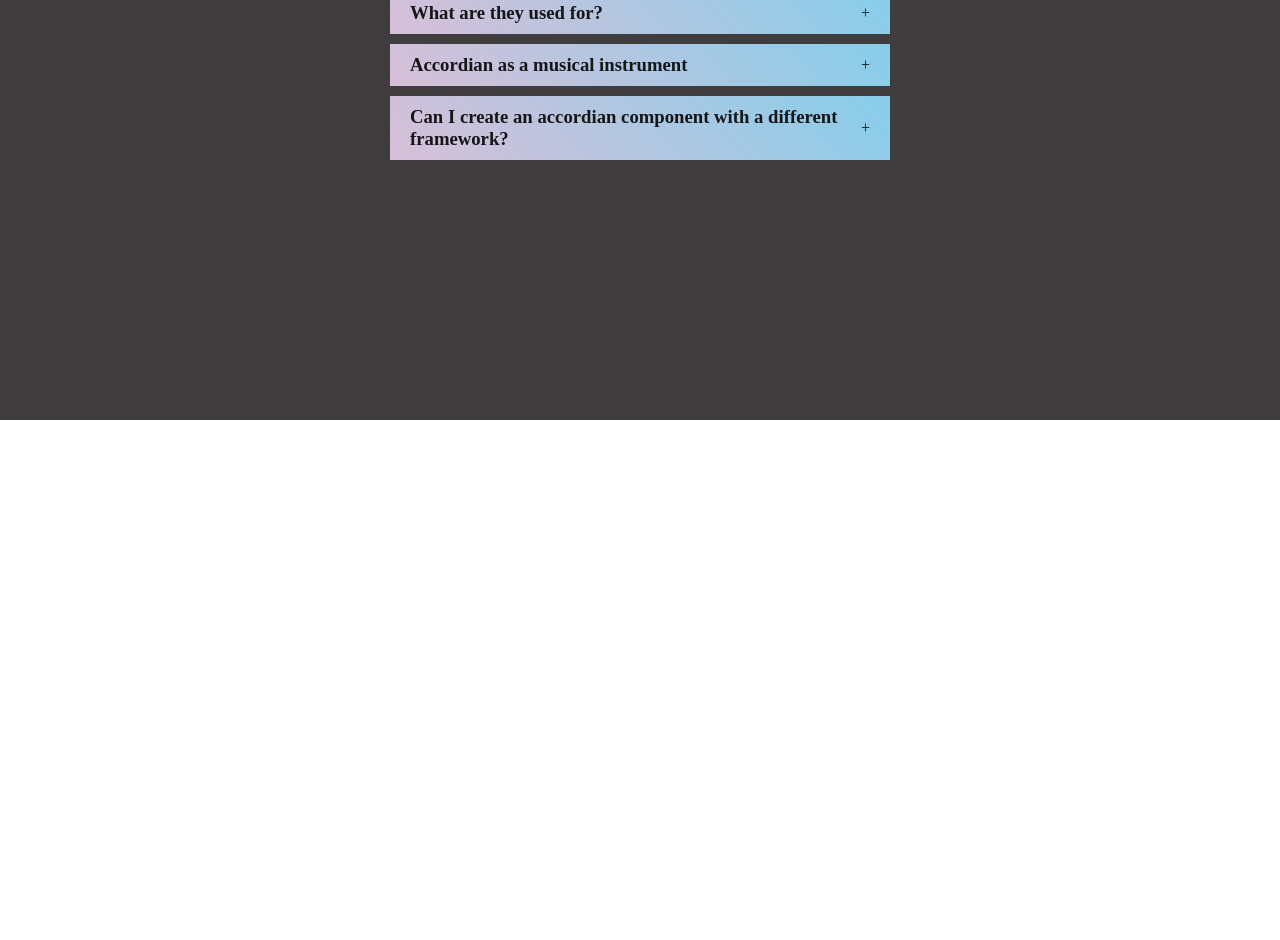
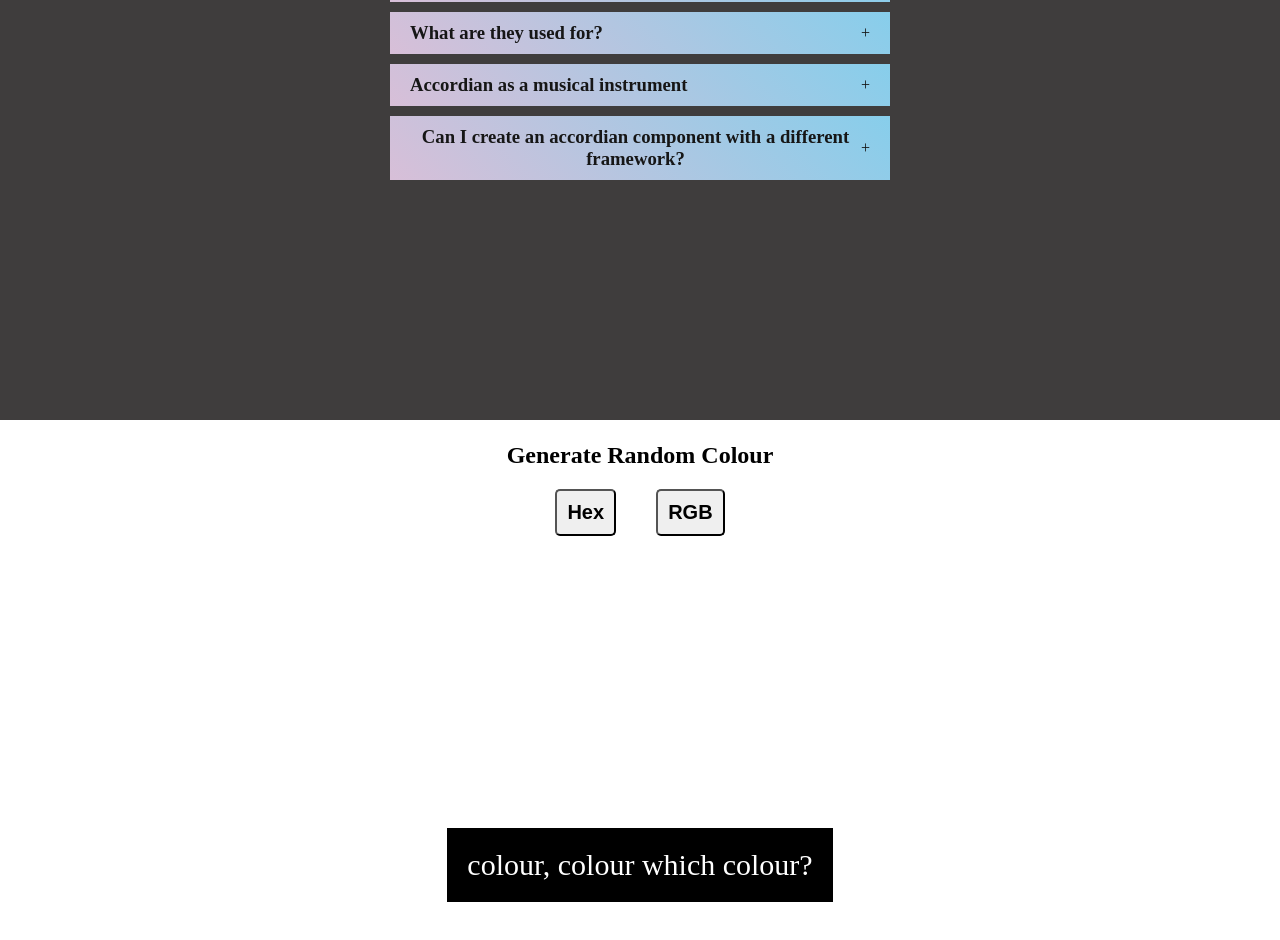
Before and after one commit to RuchiBadkur/react-practice-projects, a React (Create React App) app: page / in a window 1280 px wide. Shown: the part 380-1320 px from the top of the page. Before the commit the page ends 800 px from the top, so only its background shows below. Built offline with nearby package versions, Linux system fonts and the light colour scheme.

Commit message:
random color generator component added

```diff
--- a/src/App.js
+++ b/src/App.js
@@ -1,11 +1,13 @@
 import React from "react";
 import "./App.css";
 import Accordian from "./components/accordian/Accordian";
+import Random from "./components/random-color-generator/Random";
 
 const App = () => {
     return (
         <>
             <Accordian />
+            <Random />
         </>
     )
 }
--- a/src/components/accordian/Accordian.js
+++ b/src/components/accordian/Accordian.js
@@ -6,7 +6,7 @@ const Accordian = () => {
 
     const [selected, setSelected] = useState(null);
     const [enableMultiSelection, setEnableMultiSelection] = useState(false);
-    const [multiple, setMultiple] = useState([]); //store open tabs id
+    const [multiple, setMultiple] = useState([]); //stores open tabs id
 
     function handleSingleSelection(getCurrentId){
 
--- /dev/null
+++ b/src/components/random-color-generator/Random.js
@@ -0,0 +1,57 @@
+import React, {useState} from "react";
+import "./styles.css";
+
+const Random = () => {
+    const [color, setColor] = useState("colour, colour which colour?");
+    // const [typeOfColor, setTypeOfColor] = useState("");
+
+    function hex(){
+        const letters = [0, 1, 2, 3, 4, 5, 6, 7, 8, 9, "A", "B", "C", "D", "F"];
+        let letter = "", randomHex = "#";
+        for( let i = 1; i <= 6; i++){
+            letter = Math.floor(Math.random()*letters.length);
+            randomHex += letters[letter];
+        }
+        setColor(randomHex);
+
+        document.querySelector(".hex").style.color = randomHex;
+        document.querySelector(".rgb").style.color = "black";
+    }
+
+    function rgb(){
+        let letter = "", randomRGB = "rgb(";
+
+        for(let i =1; i<3; i++){
+            letter = Math.floor(Math.random()*255);
+            randomRGB += letter+",";
+        }
+        randomRGB += letter + ")";
+        setColor(randomRGB);
+        document.querySelector(".rgb").style.color = randomRGB;
+        document.querySelector(".hex").style.color = "black";
+    }
+
+
+    return (
+        <div className="container">
+            {/* <button onClick={typeOfColor === "hex"?hex:rgb}>Generate Random Colour</button>
+
+            <button onClick={()=>setTypeOfColor("hex")} className="hex">Hex</button>
+            <button onClick={()=>setTypeOfColor("rgb")}  className="rgb">RGB</button> */}
+
+            <h2>Generate Random Colour</h2>
+
+            <button onClick={hex} className="hex">Hex</button>
+            <button onClick={rgb}  className="rgb">RGB</button>
+
+            <div
+                style={{backgroundColor: color}}
+                className="color-box"
+            >
+                <span>{color}</span>
+            </div>
+        </div>
+    )
+}
+
+export default Random;
--- /dev/null
+++ b/src/components/random-color-generator/styles.css
@@ -0,0 +1,36 @@
+*{
+    text-align: center;
+}
+
+.container {
+    height: 100vh;
+    margin-top: 22px;
+}
+
+button{
+    margin: 20px;
+    padding: 10px;
+    font-weight: 600;
+    font-size: 20px;
+    /* outline: none; */
+    border-radius: 5px;
+}
+
+.color-box {
+    width: 600px;
+    max-width: 80vw;
+    height: 600px;
+    max-height: 80vh;
+    margin: auto;
+}
+
+.color-box span{
+    display: inline-block;
+    background-color: black;
+    color: white;
+    font-size: 30px;
+    font-weight: 200;
+    padding: 20px;
+    margin: 45% auto;
+    border: 2px solid white;
+}
```
Also changed, not shown: 1 other file (tests, documents, lock files or other folders).
